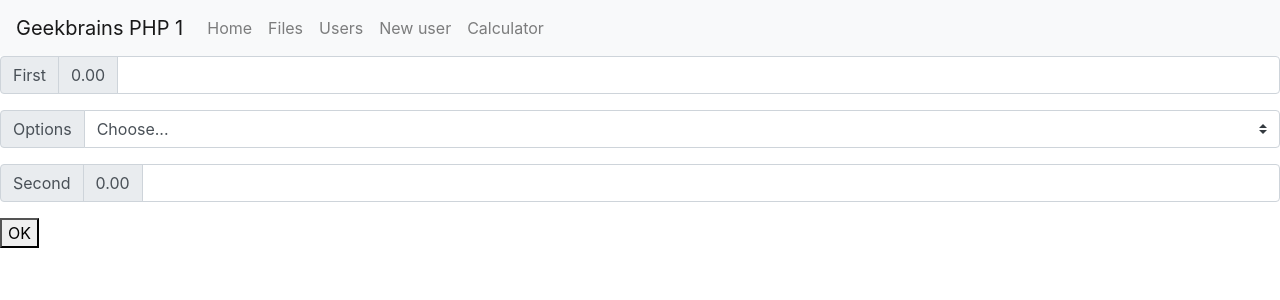
After one commit to MrLambert13/PHP1, a PHP site: page /calc in a window 1280 px wide. The commit adds this page. Shown: the top 300 px of the page. Run offline with PHP 8.4, Linux system fonts and the light colour scheme.

Commit message:
шаблон ввода сделан

```diff
--- /dev/null
+++ b/lesson6/geek_project-master/public_html/calc.php
@@ -0,0 +1,9 @@
+<?php
+
+// поключаем конфигурации приложения
+require '../config/main.php';
+require '../engine/core.php';
+
+echo render('calc/input');
+
+?>
--- a/lesson6/geek_project-master/public_html/index.php
+++ b/lesson6/geek_project-master/public_html/index.php
@@ -12,6 +12,6 @@ require '../engine/core.php';
 $message = 'Hello from index.php!';
 
 // вывод шаблона
-echo render('site/example', [
+, [
     'message' => $message
 ]);
--- /dev/null
+++ b/lesson6/geek_project-master/templates/calc/input.php
@@ -0,0 +1,36 @@
+<?php
+?>
+<form method="GET">
+  <div class="input-group mb-3">
+    <div class="input-group-prepend">
+      <span class="input-group-text">First</span>
+      <span class="input-group-text">0.00</span>
+    </div>
+    <input name="first" type="text" class="form-control" aria-label="Number amount (with dot and two decimal places)">
+  </div>
+
+  <div class="input-group mb-3">
+    <div class="input-group-prepend">
+      <label class="input-group-text" for="inputGroupSelect01">Options</label>
+    </div>
+    <select name="option" class="custom-select" id="inputGroupSelect01">
+      <option selected>Choose...</option>
+      <option value="1">Summ</option>
+      <option value="2">Diff</option>
+      <option value="3">Multyply</option>
+      <option value="4">Div</option>
+    </select>
+  </div>
+
+  <div class="input-group mb-3">
+    <div class="input-group-prepend">
+      <span class="input-group-text">Second</span>
+      <span class="input-group-text">0.00</span>
+    </div>
+    <input name="second" type="text" class="form-control" aria-label="Number amount (with dot and two decimal places)">
+  </div>
+
+  <div class="form-group">
+    <button type="submit">OK</button>
+  </div>
+</form>
--- a/lesson6/geek_project-master/templates/layout.php
+++ b/lesson6/geek_project-master/templates/layout.php
@@ -27,6 +27,9 @@
             <li class="nav-item">
                 <a class="nav-link" href="/users.php?add">New user</a>
             </li>
+            <li class="nav-item">
+                <a class="nav-link" href="/calc.php">Calculator</a>
+            </li>
         </ul>
     </div>
 </nav>
```
